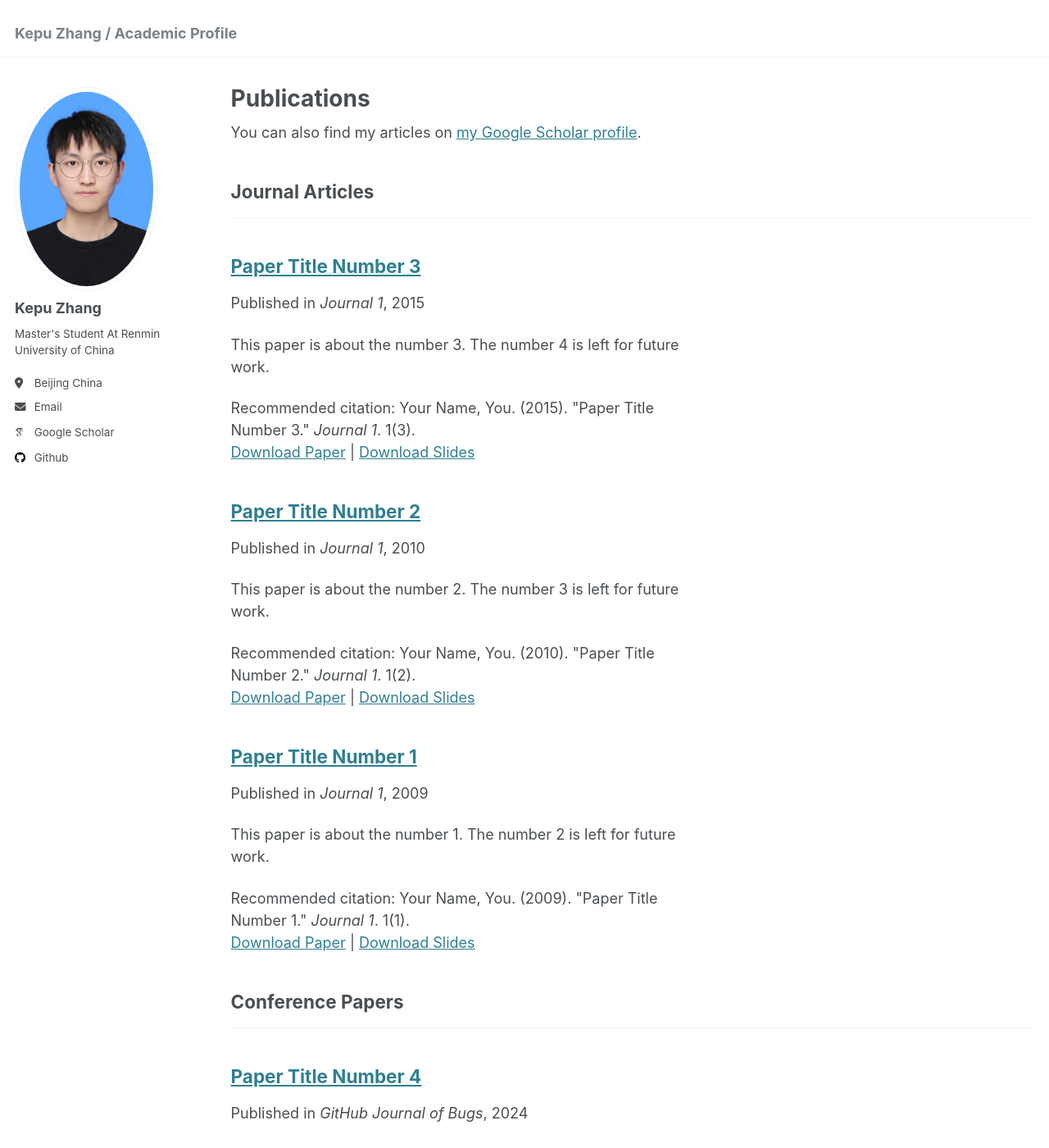
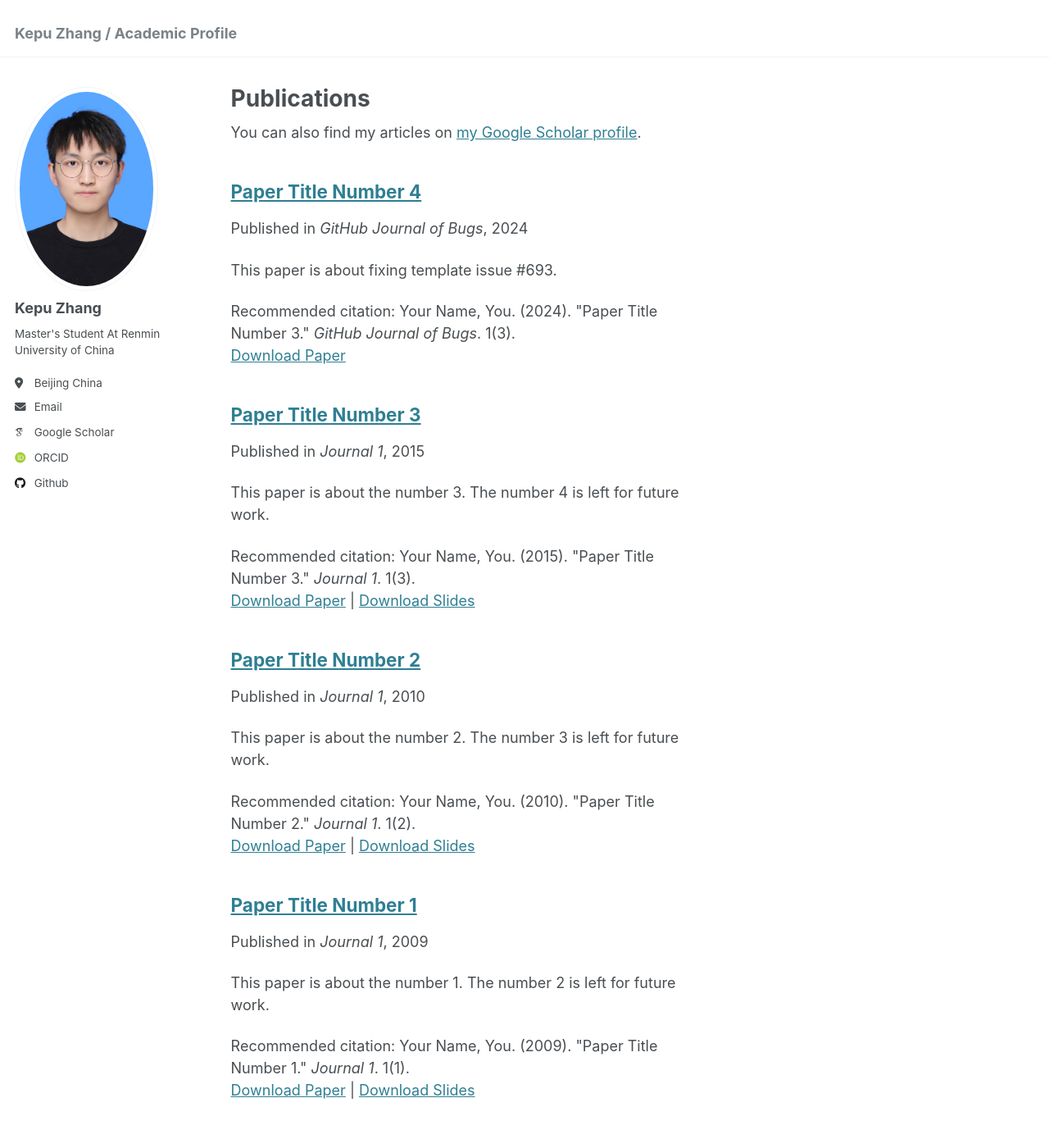
Before and after one commit to ke-01/ke-01.github.io, a Jekyll site: the page built from _pages/publications.html, in a window 1280 px wide and 1400 px high. Shown: the whole window at 82% size. Built offline with Jekyll 4.4.1, drawn with Linux system fonts in a browser that asks for light colours; some web fonts are replaced; part of the change alters nothing that is shown; some of the changed text lies outside the part shown.

Commit message:
Update _config.yml

```diff
--- a/_config.yml
+++ b/_config.yml
@@ -3,71 +3,17 @@
 # This config file is meant for settings that affect your entire site, values
 # which you are expected to set up once and rarely need to edit after that.
 # For technical reasons, this file is *NOT* reloaded automatically when you use
-# `jekyll serve -l -H localhost`. If you change this file, please restart the
-# server process.
+# `jekyll serve`. If you change this file, please restart the server process.
 
-# Basic Site Settings
+# Site Settings
 locale                   : "Beijing, China"
 title                    : "Kepu Zhang / Academic Profile"
 title_separator          : "-"
 name                     : &name "Kepu Zhang"
 description              : &description ""
-url                      : https://ke-01.github.io # the base hostname & protocol for your site e.g. "https://[your GitHub username].github.io"
+url                      : https://ke-01.github.io # the base hostname & protocol for your site e.g. "https://mmistakes.github.io"
 baseurl                  : "" # the subpath of your site, e.g. "/blog"
 repository               : "ke-01/ke-01.github.io"
-
-# Site Author - The following control what appear as part of the author content on the side bar.
-#               If a field is blank the icon and link will not appear, otherwise it will be shown.
-#               Additional customization can be done by editing /_includes/author-profile.html
-author:
-  # Biographic information
-  avatar           : "profile.png"
-  name             : "Kepu Zhang"
-  pronouns         : # example: "she/her"
-  bio              : "Master's Student At Renmin University of China"
-  location         : "Beijing China"
-  employer         :
-  pubmed           :
-  googlescholar    : "https://scholar.google.com.hk/citations?user=7s1HXdcAAAAJ"
-  email            : "kepuzhang@ruc.edu.cn"
-  researchgate     :  # example: "https://www.researchgate.net/profile/yourprofile"
-  uri              :
-  bitbucket        :
-  codepen          :
-  dribbble         :
-  flickr           :
-  facebook         :
-  foursquare       :
-  github           : "ke-01"
-  google_plus      :
-  keybase          :
-  instagram        :
-  impactstory      :
-  lastfm           :
-  linkedin         :
-  orcid            :
-  pinterest        :
-  soundcloud       :
-  stackoverflow    :
-  steam            :
-  tumblr           :
-  twitter          :
-  vine             :
-  weibo            :
-  xing             :
-  youtube          :
-  wikipedia        :
-
-# Publication Category - The following the list of publication categories and their headings
-publication_category:
-  books:
-    title: 'Books'
-  manuscripts:
-    title: 'Journal Articles'
-  conferences:
-    title: 'Conference Papers'
-
-# Site Settings
 teaser                   :  # filename of teaser fallback teaser image placed in /images/, .e.g. "500x300.png"
 breadcrumbs              : false # true, false (default)
 words_per_minute         : 160
@@ -94,23 +40,20 @@ staticman:
   path                   : "_data/comments/{options.slug}"
   requiredFields         : ['name', 'email', 'message']
   transforms:
-    email                : "md5"
+    email                : "kepuzhang@ruc.edu.cn"
   generatedFields:
     date:
       type               : "date"
       options:
         format           : "iso8601" # "iso8601" (default), "timestamp-seconds", "timestamp-milliseconds"
 atom_feed:
-  hide                   : false     # change to true to hide the RSS feed in the footer
   path                   : # blank (default) uses feed.xml
-
 
 # SEO Related
 google_site_verification :
 bing_site_verification   :
 alexa_site_verification  :
 yandex_site_verification :
-
 
 # Social Sharing
 twitter:
@@ -130,9 +73,48 @@ social:
 
 # Analytics
 analytics:
-  provider               :  "false" # false (default), "google", "google-universal", "google-analytics-4", "custom"
+  provider               :  "google-universal" # false (default), "google", "google-universal", "custom"
   google:
     tracking_id          :
+
+
+# Site Author
+author:
+  name             : "Kepu Zhang"
+  avatar           : "profile.png"
+  bio              : "Master's Student At Renmin University of China"
+  location         : "Beijing China"
+  employer         :
+  pubmed           :
+  googlescholar    : "https://scholar.google.com.hk/citations?user=7s1HXdcAAAAJ"
+  email            : "kepuzhang@ruc.edu.cn"
+  researchgate     :  # example: "https://www.researchgate.net/profile/yourprofile"
+  uri              :
+  bitbucket        :
+  codepen          :
+  dribbble         :
+  flickr           :
+  facebook         :
+  foursquare       :
+  github           : "ke-01"
+  google_plus      :
+  keybase          :
+  instagram        :
+  impactstory      :
+  lastfm           :
+  linkedin         :
+  orcid            : "https://orcid.org/my-orcid?orcid=0000-0002-6109-4704"
+  pinterest        :
+  soundcloud       :
+  stackoverflow    :
+  steam            :
+  tumblr           :
+  twitter          :
+  vine             :
+  weibo            :
+  xing             :
+  youtube          :
+  wikipedia        :
 
 
 # Reading Files
@@ -145,26 +127,23 @@ exclude:
   - "*.sublime-workspace"
   - .asset-cache
   - .bundle
-  - .github
   - .jekyll-assets-cache
   - .sass-cache
+  - CHANGELOG
+  - Capfile
+  - Gemfile
+  - Gruntfile.js
+  - LICENSE
+  - README
+  - Rakefile
   - assets/js/_main.js
   - assets/js/plugins
   - assets/js/vendor
-  - CHANGELOG
-  - Capfile
   - config
-  - Dockerfile
-  - Gemfile
-  - Gruntfile.js
   - gulpfile.js
-  - LICENSE
-  - local
   - log
   - node_modules
-  - package.json*
-  - Rakefile
-  - README
+  - package.json
   - tmp
   - vendor
 keep_files:
@@ -194,7 +173,7 @@ kramdown:
   enable_coderay: false
 
 
-# These settings control the types of collections used by the template
+# Collections
 collections:
   teaching:
     output: true
@@ -210,7 +189,7 @@ collections:
     permalink: /:collection/:path/
 
 
-# These settings control how pages and collections are included in the site
+# Defaults
 defaults:
   # _posts
   - scope:
@@ -266,7 +245,6 @@ defaults:
       author_profile: true
       share: true
 
-
 # Sass/SCSS
 sass:
   sass_dir: _sass
@@ -277,25 +255,22 @@ sass:
 permalink: /:categories/:title/
 # paginate: 5 # amount of posts to show
 # paginate_path: /page:num/
-timezone: Etc/UTC # http://en.wikipedia.org/wiki/List_of_tz_database_time_zones
+timezone: America/Los_Angeles # http://en.wikipedia.org/wiki/List_of_tz_database_time_zones
 
 
 # Plugins
 plugins:
-  - jekyll-feed
-  - jekyll-gist
   - jekyll-paginate
   - jekyll-sitemap
+  - jekyll-gist
+  - jekyll-feed
   - jekyll-redirect-from
-  - jemoji
-
-# Mimic GitHub Pages with --safe
+# mimic GitHub Pages with --safe
 whitelist:
-  - jekyll-feed
-  - jekyll-gist
   - jekyll-paginate
   - jekyll-sitemap
-  - jekyll-redirect-from
+  - jekyll-gist
+  - jekyll-feed
   - jemoji
 
 
```
